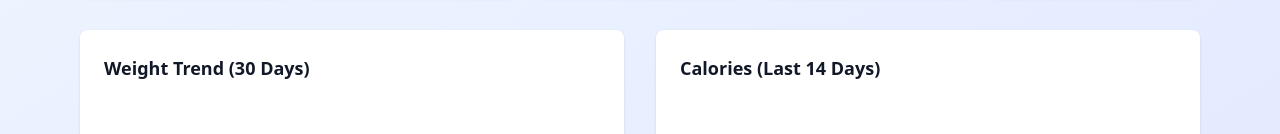
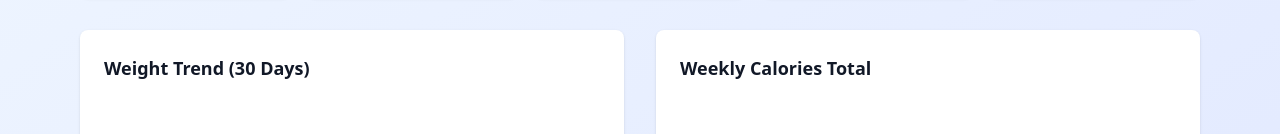
Before and after one commit to NayMcE/Fitness-App, a Next.js app: page / in a window 1280 px wide. Shown: the part 250-384 px from the top of the page. Built offline with nearby package versions, Linux system fonts and the light colour scheme.

Commit message:
changing the calories chart so that it shows weekly calorie inputs

```diff
--- a/components/CaloriesChart.tsx
+++ b/components/CaloriesChart.tsx
@@ -4,19 +4,46 @@ import { LineChart, Line, XAxis, YAxis, CartesianGrid, Tooltip, ResponsiveContai
 import { DailyRecord } from '@/types'
 
 export default function CaloriesChart({ records }: { records: DailyRecord[] }) {
-  const data = [...records]
-    .sort((a, b) => new Date(a.date).getTime() - new Date(b.date).getTime())
-    .slice(-14)
+  // Group records by week and calculate weekly totals
+  const getWeekKey = (date: Date): string => {
+    const monday = new Date(date)
+    const day = monday.getDay()
+    const diff = monday.getDate() - day + (day === 0 ? -6 : 1)
+    monday.setDate(diff)
+    return monday.toISOString().split('T')[0]
+  }
+
+  const weeklyData: { [key: string]: number } = {}
+  records.forEach(record => {
+    const recordDate = new Date(record.date)
+    const weekKey = getWeekKey(recordDate)
+    weeklyData[weekKey] = (weeklyData[weekKey] || 0) + record.calories
+  })
+
+  // Convert to array and sort by week
+  const data = Object.entries(weeklyData)
+    .map(([week, calories]) => ({
+      week: `Week of ${week}`,
+      calories
+    }))
+    .sort((a, b) => a.week.localeCompare(b.week))
+    .slice(-12) // Last 12 weeks
 
   return (
     <div className="bg-white rounded-lg shadow p-6">
-      <h2 className="text-lg font-bold text-gray-900 mb-4">Calories (Last 14 Days)</h2>
+      <h2 className="text-lg font-bold text-gray-900 mb-4">Weekly Calories Total</h2>
       {data.length > 0 ? (
         <>
           <ResponsiveContainer width="100%" height={300}>
             <LineChart data={data} margin={{ top: 20, right: 30, left: 0, bottom: 0 }}>
               <CartesianGrid strokeDasharray="3 3" />
-              <XAxis dataKey="date" />
+              <XAxis
+                dataKey="week"
+                tick={{ fontSize: 12 }}
+                angle={-45}
+                textAnchor="end"
+                height={80}
+              />
               <YAxis />
               <Tooltip formatter={(value) => `${value} cal`} />
               <Line
@@ -29,11 +56,11 @@ export default function CaloriesChart({ records }: { records: DailyRecord[] }) {
               />
             </LineChart>
           </ResponsiveContainer>
-          <div className="mt-6 grid grid-cols-2 gap-4">
+          <div className="mt-6 grid grid-cols-1 gap-3">
             {data.map((record) => (
-              <div key={record.date} className="flex justify-between items-center p-3 bg-gray-50 rounded-lg">
-                <span className="text-sm font-medium text-gray-700">{record.date}</span>
-                <span className="text-lg font-bold text-amber-600">{record.calories}</span>
+              <div key={record.week} className="flex justify-between items-center p-3 bg-gray-50 rounded-lg">
+                <span className="text-sm font-medium text-gray-700">{record.week}</span>
+                <span className="text-lg font-bold text-amber-600">{record.calories} cal</span>
               </div>
             ))}
           </div>
```
